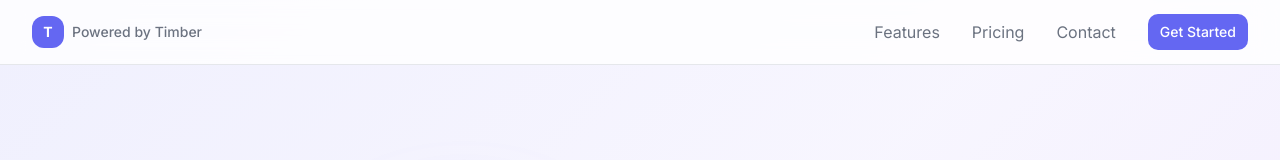
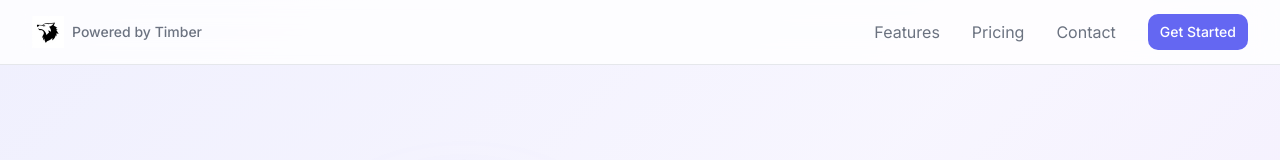
Before and after one commit to coreyman11/TimberWebsiteLanding, a React (Vite) app: page / in a window 1280 px wide. Shown: the top 160 px of the page. Built offline with nearby package versions, Linux system fonts and the light colour scheme.

Commit message:
Replace logo in navigation
Replaced the existing logo in the navigation bar with the provided Timber logo, positioning it on the top left.

```diff
--- a/src/components/navigation/Header.tsx
+++ b/src/components/navigation/Header.tsx
@@ -1,6 +1,7 @@
 import { useState } from "react"
 import { Button } from "@/components/ui/button"
 import { Menu, X } from "lucide-react"
+import timberLogo from "@/assets/timber-logo.png"
 
 export function Header() {
   const [isMenuOpen, setIsMenuOpen] = useState(false)
@@ -16,9 +17,11 @@ export function Header() {
         <div className="flex items-center justify-between h-16">
           {/* Logo */}
           <div className="flex items-center space-x-2">
-            <div className="h-8 w-8 bg-primary rounded-lg flex items-center justify-center">
-              <span className="text-primary-foreground font-bold text-sm">T</span>
-            </div>
+            <img
+              src={timberLogo}
+              alt="Timber Logo"
+              className="h-8 w-8"
+            />
             <span className="text-sm text-muted-foreground font-medium">
               Powered by Timber
             </span>
```
Also changed, not shown: src/assets/timber-logo.png (added).
